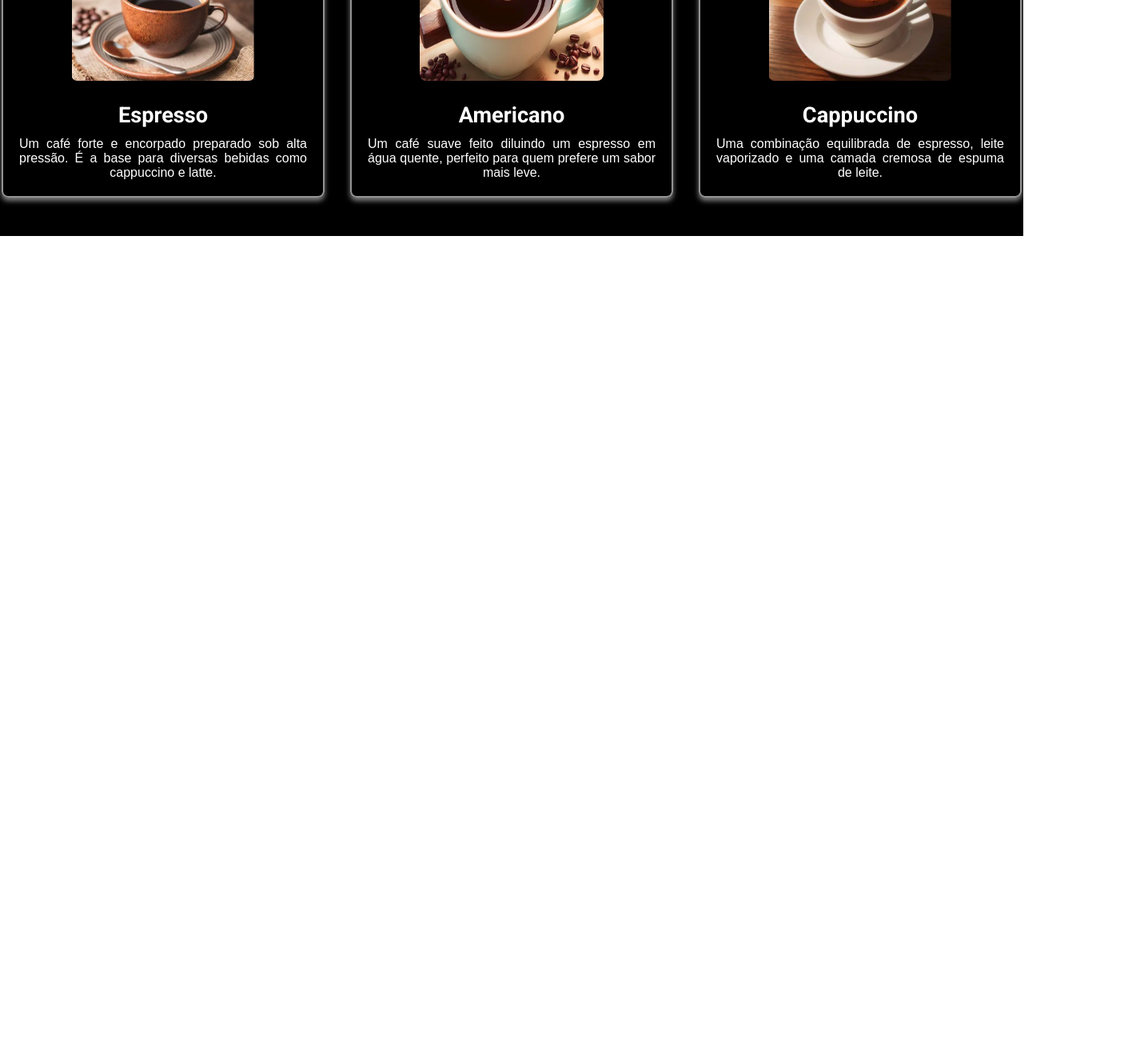
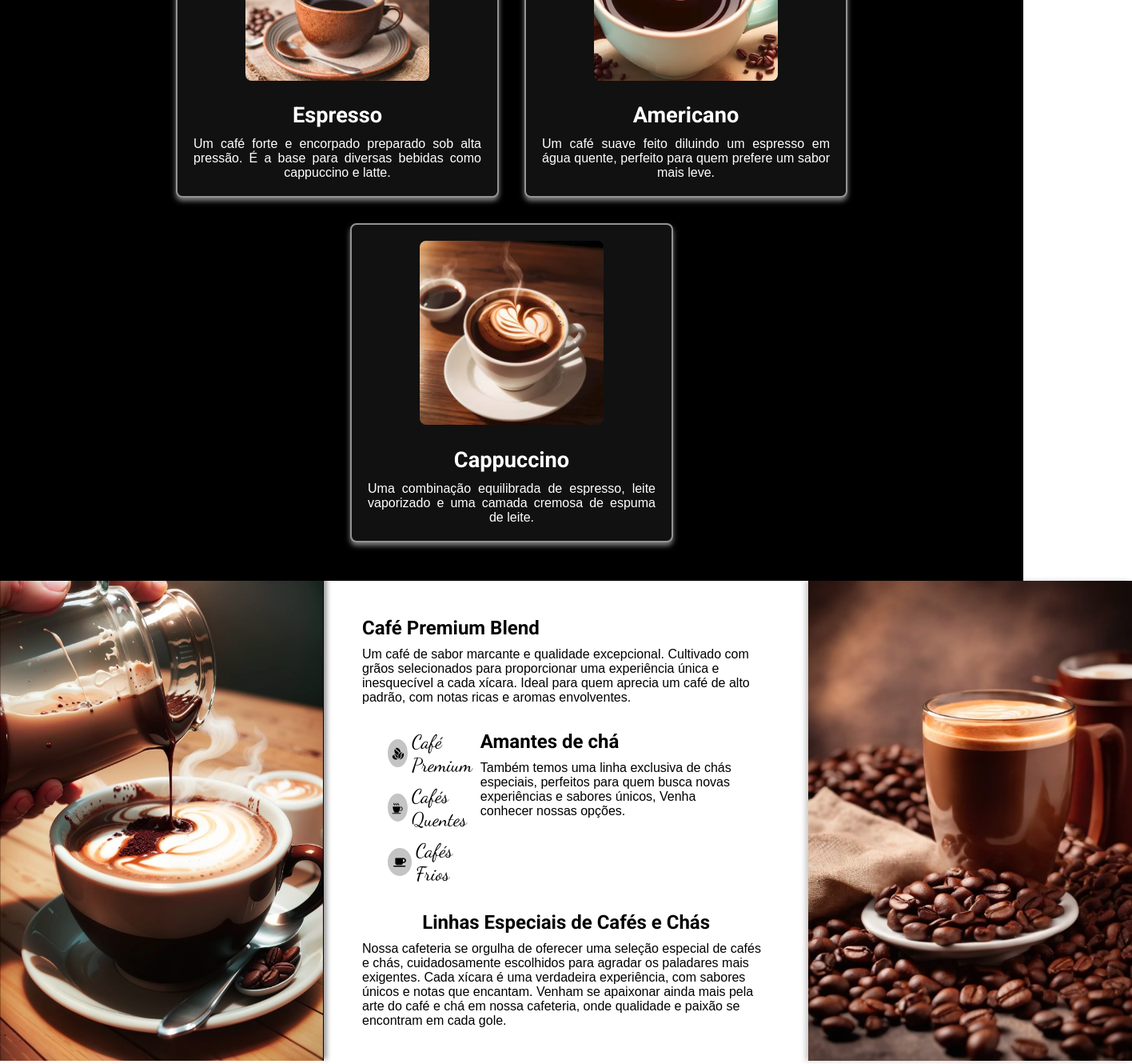
Before and after one commit to davidmoreira2m/coworking-coffee, a React (Vite) app: page / in a window 1280 px wide. Shown: the part 714-2044 px from the top of the page at 80% size, 1416 px wide, since content can reach past the window. Before the commit the page ends 1009 px from the top, so only its background shows below. Built offline with nearby package versions, Linux system fonts and the light colour scheme.

Commit message:
premiumCoffee component e implementacao de css module

```diff
--- a/src/App.jsx
+++ b/src/App.jsx
@@ -1,6 +1,7 @@
 import BestSellingCoffees from './components/BestSellingCoffees/BestSellingCoffees';
 import InteractiveBanner from './components/InteractiveBanner/InteractiveBanner';
 import Navbar from './components/navbar/Navbar';
+import PremiumCoffee from './components/PremiumCoffee/PremiumCoffee';
 
 const App = () => {
   return (
@@ -8,6 +9,7 @@ const App = () => {
       <Navbar />
       <InteractiveBanner />
       <BestSellingCoffees />
+      <PremiumCoffee />
     </div>
   );
 };
--- a/src/components/BestSellingCoffees/BestSellingCoffees.jsx
+++ b/src/components/BestSellingCoffees/BestSellingCoffees.jsx
@@ -1,22 +1,26 @@
-import './best-selling-coffees.css';
+import styles from './best-selling-coffees.module.css';
 import { Coffees } from './mock-coffees.js';
 
 const BestSellingCoffees = () => {
   return (
-    <div className="BestSellingCoffees">
-      <div className="container-best-selling-coffees">
-        <div className="heading-section">
-          <h2 className="section-title">Você merece o melhor café!</h2>
+    <div className={styles.BestSellingCoffees}>
+      <div className={styles.containerBestSellingCoffees}>
+        <div className={styles.headingSection}>
+          <h2 className={styles.sectionTitle}>Você merece o melhor café!</h2>
         </div>
-        <div className="container-cards">
+        <div className={styles.containerCards}>
           {Coffees.map((service) => (
-            <div className="card" key={service.id}>
-              <div className="container-image">
-                <img className="image" src={service.img} alt="modelo do café" />
+            <div className={styles.card} key={service.id}>
+              <div className={styles.containerImage}>
+                <img
+                  className={styles.image}
+                  src={service.img}
+                  alt="modelo do café"
+                />
               </div>
-              <div className="text-section">
-                <h3 className="coffee-name">{service.name}</h3>
-                <p className="description">{service.description}</p>
+              <div className={styles.textSection}>
+                <h3 className={styles.coffeeName}>{service.name}</h3>
+                <p className={styles.description}>{service.description}</p>
               </div>
             </div>
           ))}
--- a/src/components/BestSellingCoffees/best-selling-coffees.css
+++ b/src/components/BestSellingCoffees/best-selling-coffees.module.css
@@ -7,7 +7,7 @@
   padding: 2rem;
 }
 
-.container-best-selling-coffees {
+.containerBestSellingCoffees {
   width: 100%;
   display: flex;
   flex-direction: column;
@@ -15,23 +15,25 @@
   justify-content: center;
 }
 
-.heading-section {
+.headingSection {
   display: flex;
   align-items: center;
   justify-content: center;
   margin-bottom: 1.5rem;
 }
 
-.section-title {
+.sectionTitle {
   color: #fff;
   font-size: 2.5rem;
 }
 
-.container-cards {
+.containerCards {
   display: flex;
   flex-direction: row;
   gap: 2rem;
   margin-bottom: 1rem;
+  flex-wrap: wrap; /* melhor responsividade */
+  justify-content: center; /* centraliza cards em telas menores */
 }
 
 .card {
@@ -44,22 +46,23 @@
   border: 2px solid #949393;
   border-radius: 8px;
   box-shadow: 0px 4px 6px rgba(218, 215, 215, 0.6);
+  background-color: #111; /* melhora contraste */
 }
 
-.container-image {
+.containerImage {
   width: 230px;
   height: 230px;
   border-radius: 8px;
 }
 
 .image {
-  width: 230px;
-  height: 230px;
+  width: 100%;
+  height: 100%;
   border-radius: 8px;
-  object-fit: fill;
+  object-fit: cover;
 }
 
-.text-section {
+.textSection {
   margin-top: 1rem;
   color: #fff;
   display: flex;
@@ -70,7 +73,7 @@
   text-align-last: center;
 }
 
-.coffee-name {
+.coffeeName {
   font-size: 1.7rem;
   margin-top: 0.7rem;
 }
--- a/src/components/InteractiveBanner/InteractiveBanner.css
+++ b/src/components/InteractiveBanner/interactive-banner.module.css
@@ -6,7 +6,7 @@
   justify-content: center;
 }
 
-.interactive-banner-container {
+.interactiveBannerContainer {
   display: flex;
   flex-direction: row;
   padding: 1rem 2rem;
@@ -14,7 +14,7 @@
   color: #fff;
 }
 
-.text-content-section {
+.textContentSection {
   width: 50%;
   display: flex;
   flex-direction: column;
@@ -22,33 +22,34 @@
   justify-content: center;
 }
 
-.container-button {
+.containerButton {
   margin-top: 2rem;
 }
 
-.text-content-section h1 {
+.textContentSection h1 {
   font-size: 2.8rem;
 }
-.text-content-section h2 {
+
+.textContentSection h2 {
   font-size: 1.9rem;
 }
 
-.text-content-section p {
+.textContentSection p {
   font-size: 1.3rem;
 }
 
-.primary-button {
+.primaryButton {
   font-size: 1.2rem;
   width: auto;
   padding: 5px 10px;
   border-radius: 7px;
 }
 
-.primary-button:hover {
+.primaryButton:hover {
   opacity: 0.7;
 }
 
-.image-section {
+.imageSection {
   width: 50%;
   display: flex;
   flex-direction: row;
@@ -64,11 +65,10 @@
   height: 100%;
 }
 
-.image-coffee {
+.imageCoffee {
   display: flex;
   align-items: center;
   justify-content: center;
-
 }
 
 .coffee {
--- a/src/components/PremiumCoffee/PremiumCoffee.jsx
+++ b/src/components/PremiumCoffee/PremiumCoffee.jsx
@@ -1,5 +1,84 @@
+import styles from './premium-coffee.module.css';
+import PremiumCoffeeImg from '../../assets/premium-coffee.jpeg';
+import CoffeeUltraSpecial from '../../assets/coffee-ultra-special.jpeg';
+import { GiCoffeeBeans, GiCoffeeCup } from 'react-icons/gi';
+import { FaCoffee } from 'react-icons/fa';
+
 const PremiumCoffee = () => {
-  return <div></div>;
+  return (
+    <div className={styles.PremiumCoffee}>
+      <div className={styles.containerPremiumCoffee}>
+        <div className={styles.containerImage}>
+          <img
+            className={styles.imagePremiumCoffee}
+            src={PremiumCoffeeImg}
+            alt="imagem de café"
+          />
+        </div>
+        <div className={styles.textContentSection}>
+          <div className={styles.titleSection}>
+            <h2>Café Premium Blend</h2>
+            <p>
+              Um café de sabor marcante e qualidade excepcional. Cultivado com
+              grãos selecionados para proporcionar uma experiência única e
+              inesquecível a cada xícara. Ideal para quem aprecia um café de
+              alto padrão, com notas ricas e aromas envolventes.
+            </p>
+          </div>
+          <div className={styles.premiumIcon}>
+            <div className={styles.specials}>
+              <div className={styles.contentSpecials}>
+                <div className={styles.circle}>
+                  <GiCoffeeBeans />
+                </div>
+                <span className={styles.typeOffCoffee}>Café Premium</span>
+              </div>
+
+              <div className={styles.contentSpecials}>
+                <div className={styles.circle}>
+                  <GiCoffeeCup />
+                </div>
+                <span className={styles.typeOffCoffee}>Cafés Quentes</span>
+              </div>
+
+              <div className={styles.contentSpecials}>
+                <div className={styles.circle}>
+                  <FaCoffee />
+                </div>
+                <span className={styles.typeOffCoffee}>Cafés Frios</span>
+              </div>
+            </div>
+            <div className={styles.teaLovers}>
+              <h2>Amantes de chá</h2>
+              <p>
+                Também temos uma linha exclusiva de chás especiais, perfeitos
+                para quem busca novas experiências e sabores únicos, Venha
+                conhecer nossas opções.
+              </p>
+            </div>
+          </div>
+          <div className={styles.specialLines}>
+            <h2>Linhas Especiais de Cafés e Chás</h2>
+            <p>
+              Nossa cafeteria se orgulha de oferecer uma seleção especial de
+              cafés e chás, cuidadosamente escolhidos para agradar os paladares
+              mais exigentes. Cada xícara é uma verdadeira experiência, com
+              sabores únicos e notas que encantam. Venham se apaixonar ainda
+              mais pela arte do café e chá em nossa cafeteria, onde qualidade e
+              paixão se encontram em cada gole.
+            </p>
+          </div>
+        </div>
+        <div className={styles.containerImageUltraSpecial}>
+          <img
+            className={styles.imagePremiumCoffee}
+            src={CoffeeUltraSpecial}
+            alt=""
+          />
+        </div>
+      </div>
+    </div>
+  );
 };
 
 export default PremiumCoffee;
--- /dev/null
+++ b/src/components/PremiumCoffee/premium-coffee.module.css
@@ -0,0 +1,95 @@
+.PremiumCoffee {
+  background-color: #fff;
+  height: 600px;
+}
+
+.containerPremiumCoffee {
+  display: flex;
+  flex-direction: row;
+}
+
+.containerImage {
+  box-shadow: 4px -6px 6px rgba(0, 0, 0, 0.4);
+}
+
+.imagePremiumCoffee {
+  object-fit: fill;
+  width: 405px;
+  height: 600px;
+}
+
+.textContentSection {
+  width: 75%;
+  display: flex;
+  flex-direction: column;
+  align-items: center;
+  justify-content: center;
+}
+
+.titleSection {
+  width: 100;
+  display: flex;
+  gap: 10px;
+  flex-direction: column;
+  align-items: flex-start;
+  padding: 0 3rem;
+}
+
+.premiumIcon {
+  margin: 2rem 5rem;
+  display: flex;
+  flex-direction: row;
+}
+
+.specials {
+  width: 350px;
+  display: flex;
+  flex-direction: column;
+  align-items: flex-start;
+  justify-content: center;
+  gap: 10px;
+}
+
+.contentSpecials {
+  display: flex;
+  align-items: center;
+  gap: 5px;
+}
+
+.circle {
+  background-color: #c4c4c4;
+  width: 35px;
+  height: 35px;
+  border-radius: 50%;
+  display: flex;
+  align-items: center;
+  justify-content: center;
+}
+
+.typeOffCoffee {
+  font-size: 1.5rem;
+}
+
+.teaLovers {
+  display: flex;
+  flex-direction: column;
+  gap: 10px;
+}
+
+.specialLines {
+  display: flex;
+  flex-direction: column;
+  gap: 10px;
+  align-items: center;
+  padding: 0 3rem;
+}
+
+.containerImageUltraSpecial {
+  height: 600px;
+  width: 405px;
+  box-shadow: -4px 0px 6px rgba(0, 0, 0, 0.2);
+}
+
+.imagePremiumCoffee {
+
+}
--- a/src/components/navbar/navbar.css
+++ b/src/components/navbar/Navbar.module.css
@@ -1,47 +1,49 @@
-.navbar-container {
+.navbarContainer {
   background-color: #000;
   color: #fff;
   width: 100%;
 }
-  .navbar-content {
+
+.navbarContent {
   padding: 0 10rem;
   display: flex;
   flex-direction: row;
   align-items: center;
   justify-content: space-between;
 }
-.container-logo {
-}
-.redirec-link {
+
+.containerLogo {}
+
+.redirecLink {
   display: flex;
   gap: 0.8rem;
   align-items: center;
   text-decoration: none;
 }
 
-.image-logo {
+.imageLogo {
   width: auto;
   height: 60px;
 }
 
-.content-text {
+.contentText {
   display: flex;
   flex-direction: column;
   align-items: center;
 }
 
-.text-logo {
+.textLogo {
   font-size: 1.5rem;
   color: #fff;
 }
 
-.container-links {
+.containerLinks {
   display: flex;
   flex-direction: row;
   gap: 2rem;
 }
 
-.list-links {
+.listLinks {
   display: flex;
   flex-direction: row;
   gap: 3rem;
@@ -51,17 +53,17 @@
   all: unset;
 }
 
-.link-name {
+.linkName {
   text-decoration: none;
   font-size: 1.5rem;
   color: #fff;
 }
 
-.link-name:hover {
+.linkName:hover {
   opacity: 0.7;
 }
 
-.cart-button {
+.cartButton {
   background-color: #fff;
   color: #000;
   border-radius: 7px;
@@ -70,8 +72,9 @@
   align-items: center;
   font-size: 1.5rem;
   gap: 0.7rem;
+  cursor: pointer;
 }
 
-.cart-button:hover {
+.cartButton:hover {
   opacity: 0.7;
 }
```
Also changed, not shown: src/components/InteractiveBanner/InteractiveBanner.jsx (+13 -12 lines), src/components/navbar/Navbar.jsx (+13 -13 lines), src/components/PremiumCoffee/premium-coffee.css (deleted).
